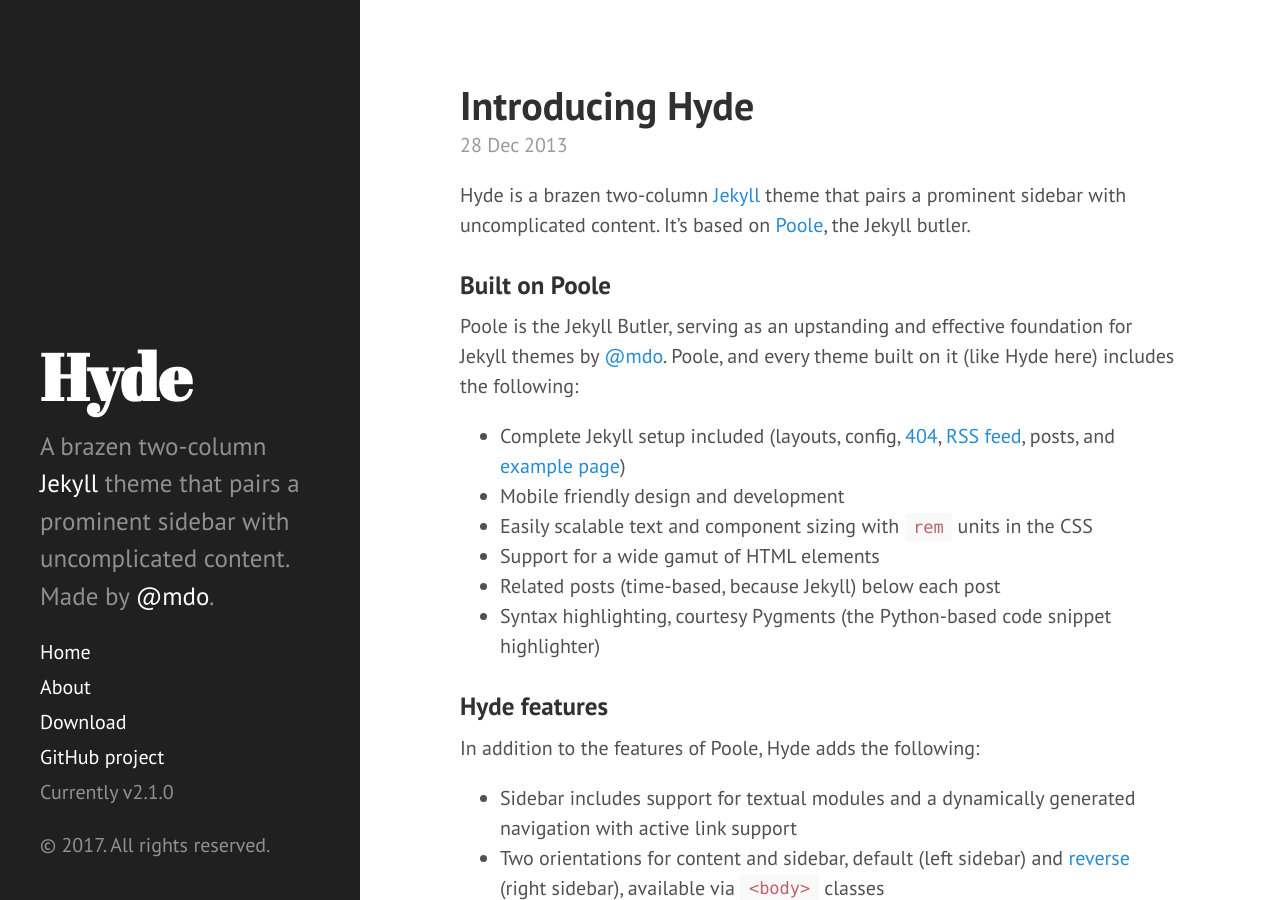
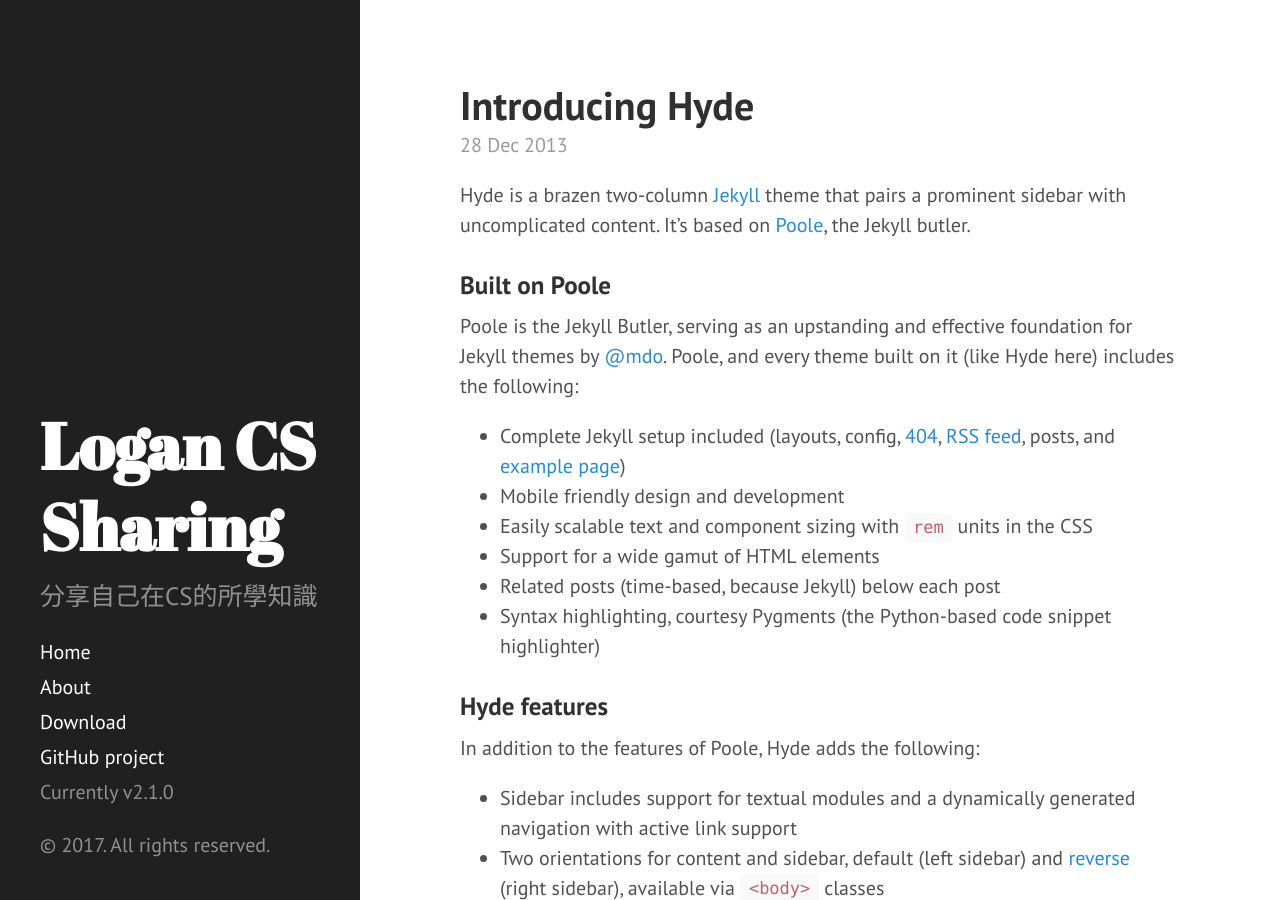
Before and after one commit to HermesKeng/HermesKeng.github.io, a Jekyll site: the page built from index.html, in a window 1280 px wide and 900 px high. Built offline with Jekyll 4.4.1, drawn with Linux system fonts in a browser that asks for light colours; Markdown is read by kramdown in place of the engine named in the settings; the list of posts is cut into pages by our own code.

Commit message:
Setup Blog Title

```diff
--- a/_config.yml
+++ b/_config.yml
@@ -6,18 +6,18 @@
 permalink:        pretty
 
 # Setup
-title:            Hyde
+title:            Logan CS Sharing
 tagline:          'A Jekyll theme'
-description:      'A brazen two-column <a href="http://jekyllrb.com" target="_blank">Jekyll</a> theme that pairs a prominent sidebar with uncomplicated content. Made by <a href="https://twitter.com/mdo" target="_blank">@mdo</a>.'
+description:      '分享自己在CS的所學知識'
 url:              http://hyde.getpoole.com
 baseurl:          /
 
 author:
-  name:           'Mark Otto'
-  url:            https://twitter.com/mdo
+  name:           'Hermes'
+  url:            https://www.facebook.com/Loganning7
 
 paginate:         5
-
+timezone:         Asia/Taipei
 # Custom vars
 version:          2.1.0
 
```
